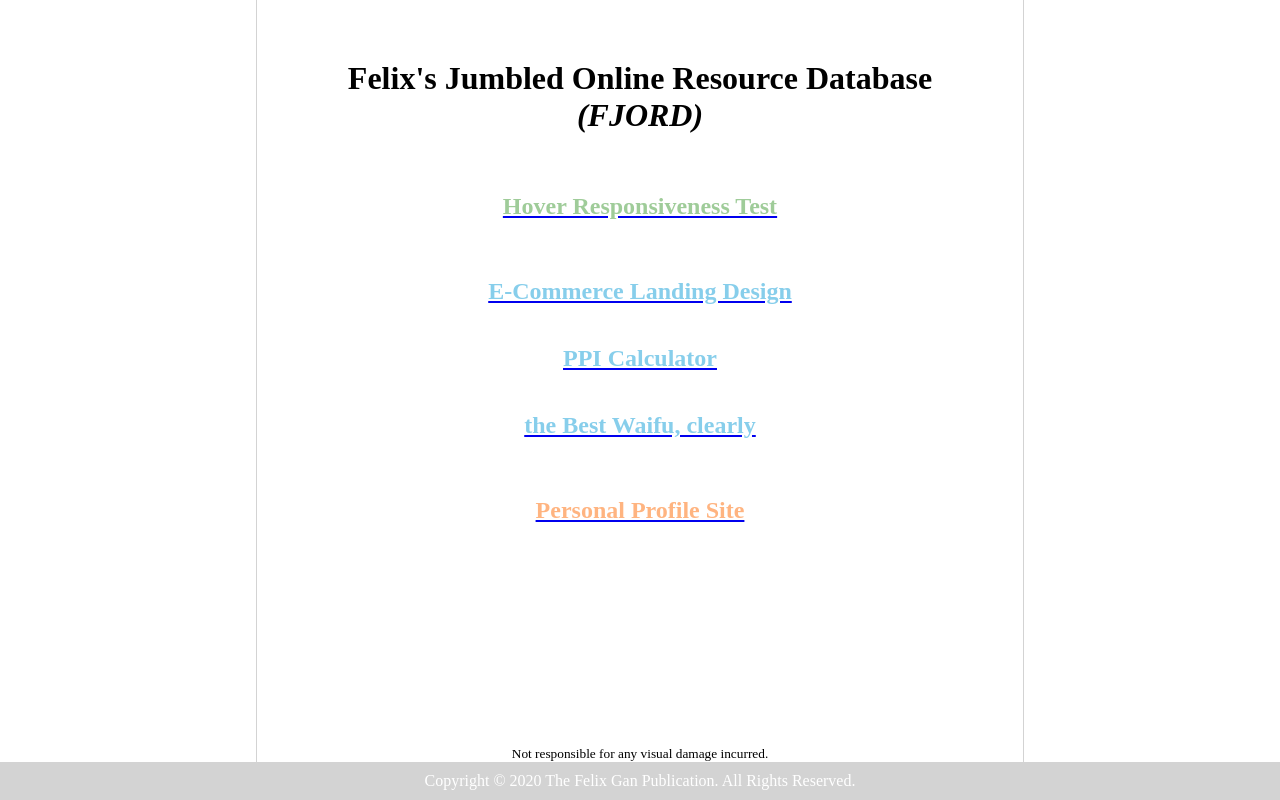
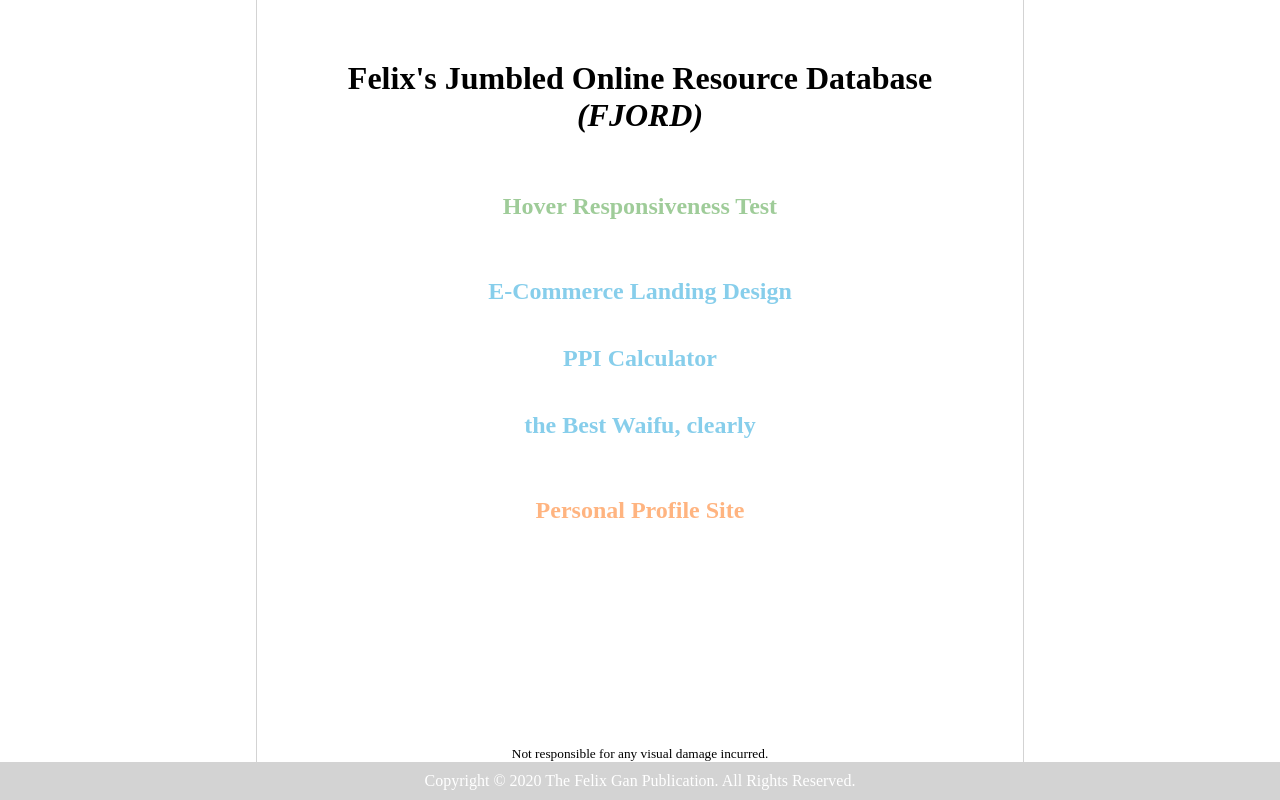
Before and after one commit to thecasualpenguin/thecasualpenguin.github.io, a PHP site: page / in a window 1280 px wide. Run offline with PHP 8.4, Linux system fonts and the light colour scheme.

Commit message:
removed underline for links, cleaner look

```diff
--- a/penguinStyles.css
+++ b/penguinStyles.css
@@ -23,6 +23,11 @@ body {
 	border-top: 0px;
 	border-bottom: 0px;
 	padding: 3% 6%;
+
+}
+
+a:link {
+	text-decoration: none;
 }
 
 footer {
```
